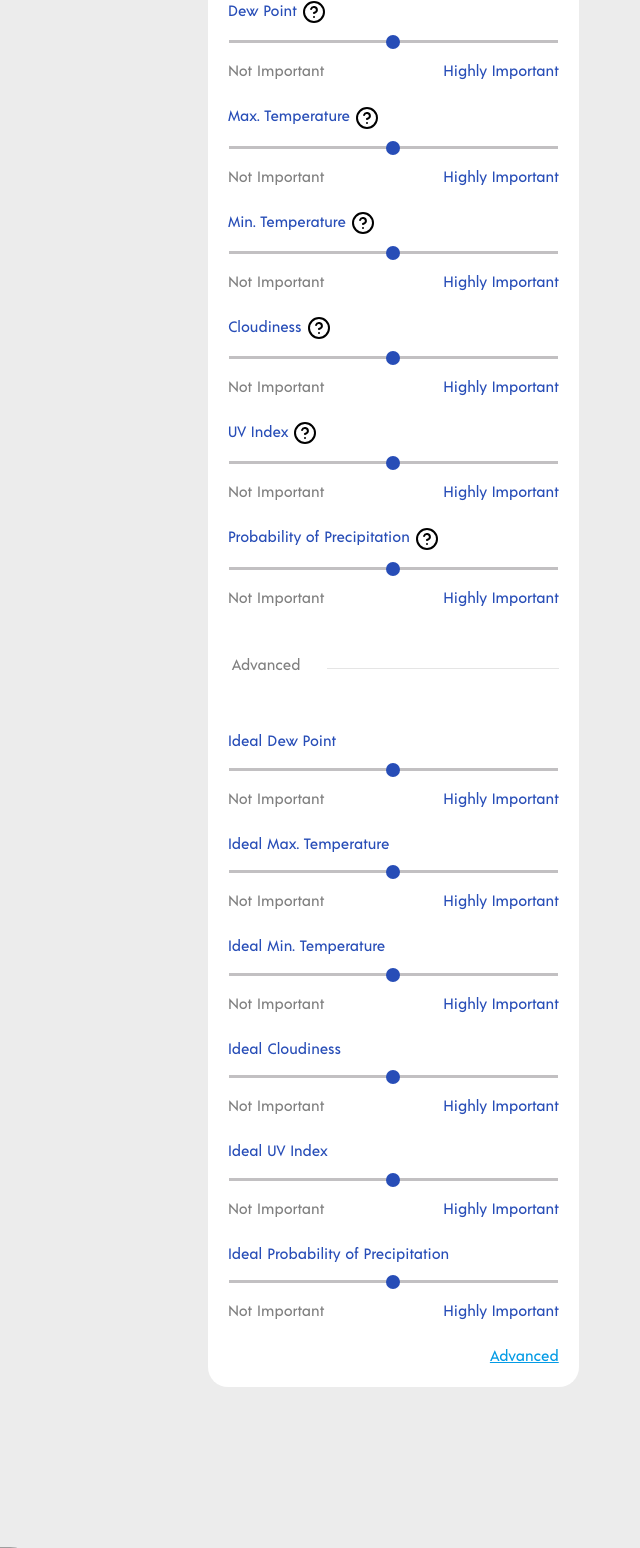
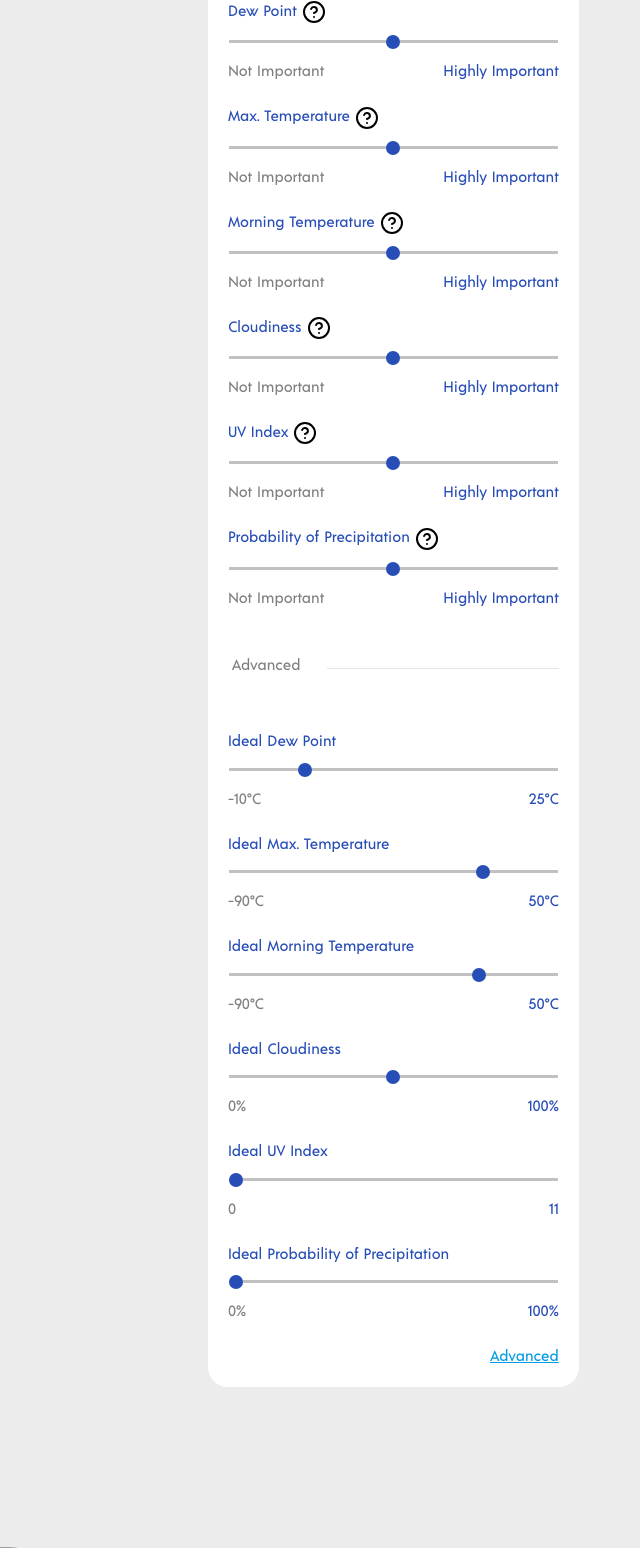
Before and after one commit to FrankWhoee/Recon, a Flask app: page / in a window 1280 px wide, after a click on "Advanced". Shown: the part 213-1761 px from the top of the page, without its empty margins (640-1280 px from the left). Run offline with Flask 2, Linux system fonts and the light colour scheme; parts of the project's set-up code (start-up, migrations or seed data) failed here and were passed over; some libraries are stand-ins or nearby versions; grey boxes are pictures that could not be loaded.

Commit message:
Hide secret key and set values for advanced preferences

```diff
--- a/js/main.js
+++ b/js/main.js
@@ -101,6 +101,18 @@ async function get_data(position, sorted = false) {
                 resolve(JSON.parse(response));
             },
             error: function () {
+                Swal.fire({
+                position: 'top',
+                icon: 'error',
+                title: 'Something went wrong while contacting the server.',
+                showConfirmButton: false,
+                timer: 2000,
+                backdrop: false,
+                toast: true,
+                customClass: {
+                    border: '5px solid black'
+                }
+            })
                 reject;
             }
         })
--- a/main.py
+++ b/main.py
@@ -7,15 +7,17 @@ from requests import get
 
 app = Flask(__name__)
 
-app.secret_key = 'Zli6WMDUEboJnp34fzwK'.encode('utf8')
+with open(r'config.yaml') as file:
+    config = yaml.load(file, Loader=yaml.FullLoader)
+
+app.secret_key = config['secret-key'].encode('utf8')
 
 recipes = []
 icons = []
 
 search_index = []
 
-with open(r'config.yaml') as file:
-    config = yaml.load(file, Loader=yaml.FullLoader)
+
 
 
 @app.route('/assets/<path>')
--- a/templates/index.html
+++ b/templates/index.html
@@ -49,7 +49,7 @@
         <h4>PREFERENCES</h4>
         <br>
         <div class="card-white">
-
+            <div>
                 <span style="color: #274db7">Dew Point</span>
                 <img class="tooltipped d-inline-block" data-position="top"
                      data-tooltip="The temperature at which dew will form. Affects how humid it feels outside. <br>A higher dew point is more &quot;muggy&quot; and a lower dew point can cause dry skin."
@@ -82,12 +82,12 @@
                     </div>
                 </div>
                 <br>
-             <span style="color: #274db7">Min. Temperature</span>
+                <span style="color: #274db7">Morning Temperature</span>
                 <img class="tooltipped d-inline-block" data-position="top"
-                 data-tooltip="The temperature in the morning."
+                     data-tooltip="The temperature in the morning. Serves as an approximation of the <br>lowest temperature of that day."
                      src="../assets/help-circle.svg">
                 <p class="range-field" style="margin-bottom: 0">
-                <input type="range" id="mintemp" min="0" max="100" />
+                    <input type="range" id="mintemp" min="0" max="100"/>
                 </p>
                 <div class="row">
                     <div class="col">
@@ -103,7 +103,7 @@
                      data-tooltip="A percentage of how cloudy it is."
                      src="../assets/help-circle.svg">
                 <p class="range-field" style="margin-bottom: 0">
-                <input type="range" id="cloud" min="0" max="100" />
+                    <input type="range" id="cloud" min="0" max="100"/>
                 </p>
                 <div class="row">
                     <div class="col">
@@ -119,7 +119,7 @@
                      data-tooltip="The ultraviolet index measures the strength of sunburn-producing UV radiation.<br> A UV Index of more than 5 represents high risk of harm from unprotected sun exposure."
                      src="../assets/help-circle.svg">
                 <p class="range-field" style="margin-bottom: 0">
-                <input type="range" id="uvi" min="0" max="100" />
+                    <input type="range" id="uvi" min="0" max="100"/>
                 </p>
                 <div class="row">
                     <div class="col">
@@ -135,7 +135,7 @@
                      data-tooltip="The probability of precipitation in a given day (ie. how likely it will rain or snow)."
                      src="../assets/help-circle.svg">
                 <p class="range-field" style="margin-bottom: 0">
-                <input type="range" id="pop" min="0" max="100" />
+                    <input type="range" id="pop" min="0" max="100"/>
                 </p>
                 <div class="row">
                     <div class="col">
@@ -143,6 +143,7 @@
                     </div>
                     <div class="col text-right" style="color: #274db7">
                         Highly Important
+                    </div>
                 </div>
             </div>
             <br>
@@ -160,79 +161,79 @@
                 <br>
                 <span style="color: #274db7">Ideal Dew Point</span>
                 <p class="range-field" style="margin-bottom: 0">
-                    <input type="range" id="idewp" min="0" max="100"/>
+                    <input type="range" id="idewp" min="-10" max="100" value="14.17"/>
                 </p>
                 <div class="row">
                     <div class="col">
-                        Not Important
+                        -10°C
                     </div>
                     <div class="col text-right" style="color: #274db7">
-                        Highly Important
+                        25°C
                     </div>
                 </div>
                 <br>
                 <span style="color: #274db7">Ideal Max. Temperature</span>
                 <p class="range-field" style="margin-bottom: 0">
-                    <input type="range" id="imaxtemp" min="0" max="100"/>
+                    <input type="range" id="imaxtemp" min="-90" max="50" value="20"/>
                 </p>
                 <div class="row">
                     <div class="col">
-                        Not Important
+                        -90°C
                     </div>
                     <div class="col text-right" style="color: #274db7">
-                        Highly Important
+                        50°C
                     </div>
                 </div>
                 <br>
-                <span style="color: #274db7">Ideal Min. Temperature</span>
+                <span style="color: #274db7">Ideal Morning Temperature</span>
                 <p class="range-field" style="margin-bottom: 0">
-                    <input type="range" id="imintemp" min="0" max="100"/>
+                    <input type="range" id="imintemp" min="-90" max="50" value="17.5"/>
                 </p>
                 <div class="row">
                     <div class="col">
-                        Not Important
+                        -90°C
                     </div>
                     <div class="col text-right" style="color: #274db7">
-                        Highly Important
+                        50°C
                     </div>
                 </div>
                 <br>
                 <span style="color: #274db7">Ideal Cloudiness</span>
                 <p class="range-field" style="margin-bottom: 0">
-                    <input type="range" id="icloud" min="0" max="100"/>
+                    <input type="range" id="icloud" min="0" max="100" value="50"/>
                 </p>
                 <div class="row">
                     <div class="col">
-                        Not Important
+                        0%
                     </div>
                     <div class="col text-right" style="color: #274db7">
-                        Highly Important
+                        100%
                     </div>
                 </div>
                 <br>
                 <span style="color: #274db7">Ideal UV Index</span>
                 <p class="range-field" style="margin-bottom: 0">
-                    <input type="range" id="iuvi" min="0" max="100"/>
+                    <input type="range" id="iuvi" min="0" max="11" value="0"/>
                 </p>
                 <div class="row">
                     <div class="col">
-                        Not Important
+                        0
                     </div>
                     <div class="col text-right" style="color: #274db7">
-                        Highly Important
+                        11
                     </div>
                 </div>
                 <br>
                 <span style="color: #274db7">Ideal Probability of Precipitation</span>
                 <p class="range-field" style="margin-bottom: 0">
-                    <input type="range" id="ipop" min="0" max="100"/>
+                    <input type="range" id="ipop" min="0" max="100" value="0"/>
                 </p>
                 <div class="row">
                     <div class="col">
-                        Not Important
+                        0%
                     </div>
                     <div class="col text-right" style="color: #274db7">
-                        Highly Important
+                        100%
                     </div>
                 </div>
                 <br>
```
Lines whose indentation alone changed are shown as unchanged.
